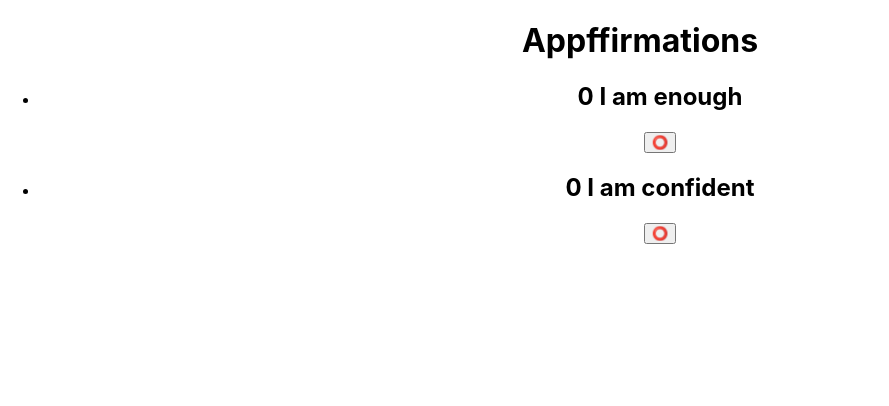
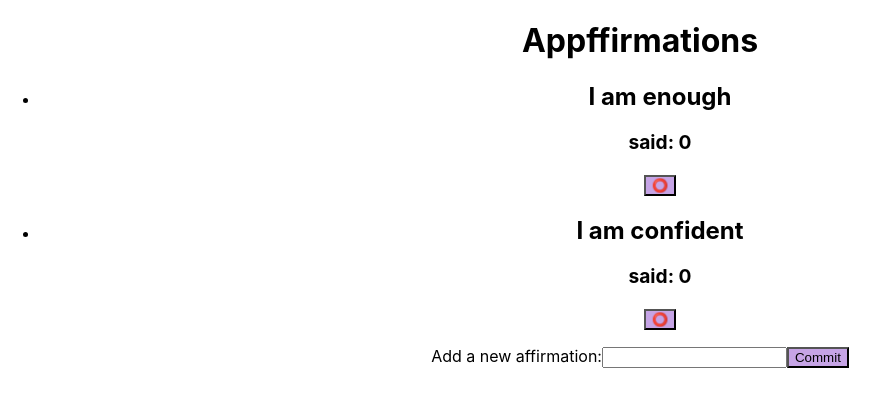
Before and after one commit to MrMcSnail/appffirmations, a React (Create React App) app: page / in a window 1280 px wide. Shown: the top 406 px of the page, without its empty margins (0-889 px from the left). Built offline with nearby package versions, Linux system fonts and the light colour scheme.

Commit message:
This commit adds: add affirmation, delete affirmation, and starts on increment said count functionality. A list item is called affirmation cards and has been exported into a separate component module- it is now a child of appffirmation list.

```diff
--- a/src/components/add-affirmation.jsx
+++ b/src/components/add-affirmation.jsx
@@ -1,8 +1,35 @@
-function addAffirmation({appffirmationList, newAff}) {
+import { useState } from "react";
 
-  setAppffirmationList((currAffimationList) => {
-      return [...currAffimationList, newAff];
+const AddAffirmation = ({ setAffirmationList }) => {
+  const [newAffirmation, setNewAffirmation] = useState("");
+
+  const handleSubmit = (event) => {
+    // prevent the forms default behaviour
+    event.preventDefault();
+    // add the newItem to our list in App
+    const newAffirmationCard = { affirmation: newAffirmation, said: 0 };
+
+    setAffirmationList((currList) => {
+      return [newAffirmationCard, ...currList];
     });
+    // reset the input to be empty
+    setNewAffirmation('');
   };
 
-  export default addAffirmation
+  return (
+    <form onSubmit={handleSubmit}>
+      <label>
+        Add a new affirmation:
+        <input
+          type='text'
+          name='affirmation'
+          value={newAffirmation}
+          onChange={(event) => setNewAffirmation(event.target.value)}
+        />
+      </label>
+      <button type='submit'>Commit</button>
+    </form>
+  );
+};
+
+export default AddAffirmation
--- a/src/components/affirmation-card.jsx
+++ b/src/components/affirmation-card.jsx
@@ -1,11 +1,11 @@
 import deleteAffirmation from "./delete-affirmation"
-
+import incrementSaidTimes from "./increment-said-times";
 
 const AffirmationCard = ({affirmation, said, setAppffirmationList}) => {
 return(
-<li id={affirmation} key={affirmation}>
+<li onClick={()=>{incrementSaidTimes(setAppffirmationList, affirmation)}} id={affirmation} key={affirmation}>
 <h2>
-  {said} {affirmation}
+  {affirmation}<p>said: {said} </p>
 </h2>
 <button
   id={affirmation}
--- a/src/components/appffirmation-list.jsx
+++ b/src/components/appffirmation-list.jsx
@@ -1,4 +1,5 @@
 import React from "react";
+import AddAffirmation from "./add-affirmation.jsx";
 import AffirmationCard from "./affirmation-card.jsx"
 
 const appffArr = [
@@ -13,9 +14,13 @@ function AppffirmationList() {
     const { affirmation, said } = affirmationObj;
 
     return (
-     <AffirmationCard affirmation = {affirmation} said ={said} setAppffirmationList = {setAppffirmationList} />
+    <AffirmationCard affirmation = {affirmation} said ={said} setAppffirmationList = {setAppffirmationList} />
     );
   });
-  return <ul className='affirmations'>{appffList}</ul>;
+  return <>
+  <ul className='affirmations'>{appffList}</ul>
+  <AddAffirmation setAffirmationList={setAppffirmationList}/>
+  </>
 }
+
 export default AppffirmationList;
--- /dev/null
+++ b/src/components/increment-said-times.jsx
@@ -0,0 +1,17 @@
+
+  const incrementSaidTimes = (setAppffirmationList, affirmation)=>{
+    setAppffirmationList((currentList) => {
+      return currentList.map(
+        (element) => {
+          if (element.affirmation === affirmation) {
+             return element.said += 1
+          } else {
+
+          }
+        }
+      );
+    });
+
+  }
+
+  export default incrementSaidTimes
--- a/src/index.css
+++ b/src/index.css
@@ -11,3 +11,11 @@ code {
   font-family: source-code-pro, Menlo, Monaco, Consolas, 'Courier New',
     monospace;
 }
+
+p {
+  font-size: 80%;
+}
+
+button {
+  background-color: rgb(198, 164, 230);
+}
```
Also changed, not shown: Screenshot 2022-05-27 at 09.36.16.png (added), src/App.css (line endings or trailing spaces).
